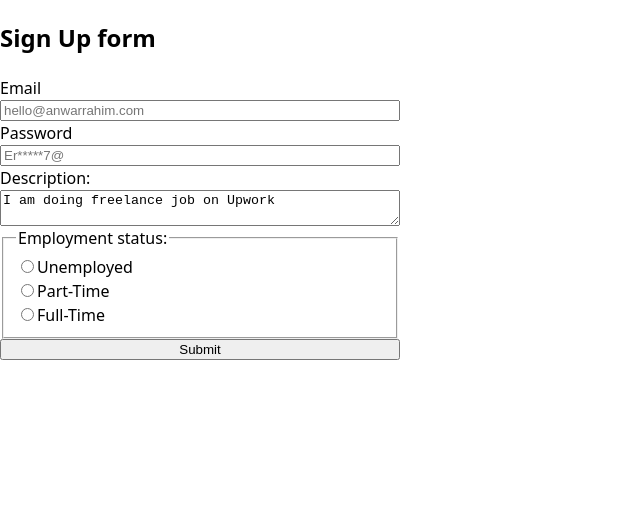
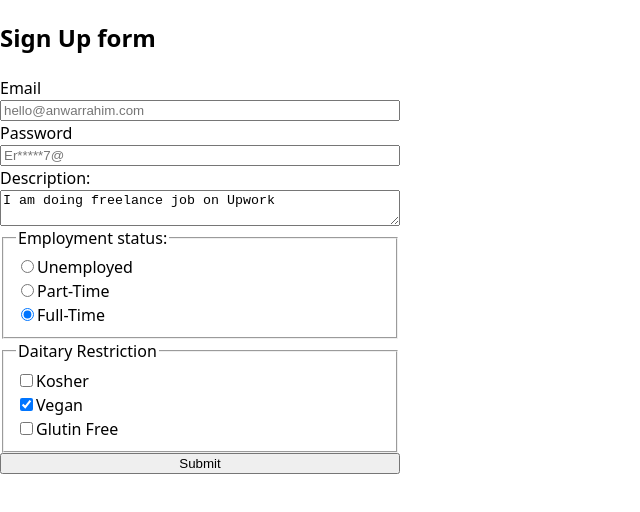
Before and after one commit to anwarrahim/form-learning-project, a React (Vite) app: page / in a window 1280 px wide. Shown: the top 512 px of the page, without its empty margins (0-640 px from the left). Built offline with nearby package versions, Linux system fonts and the light colour scheme.

Commit message:
Add dietary restriction checkboxes to sign-up form and log selected values

```diff
--- a/src/components/Form.jsx
+++ b/src/components/Form.jsx
@@ -9,7 +9,8 @@ function signUp(formData){
     const password = formData.get("password")
     const descriptionJob = formData.get("description")
     const employmentStatus = formData.get("employment-status")
-    console.log(employmentStatus)
+    const daitaryRestriction = formData.getAll("daitary-restriction")
+    console.log(daitaryRestriction)
 
 }
 
@@ -36,8 +37,23 @@ function signUp(formData){
                    Part-Time
                 </label>
                 <label >
-                    <input type="radio" name="employment-status" value="Full-Time" />
+                    <input type="radio" name="employment-status" value="Full-Time" defaultChecked={true} />
                     Full-Time
+                </label>
+            </fieldset>
+            <fieldset>
+                <legend>Daitary Restriction</legend>
+                <label >
+                    <input type="checkbox" name="daitary-restriction" value="Kosher" />
+                    Kosher
+                </label>
+                <label >
+                    <input defaultChecked={true} type="checkbox" name="daitary-restriction" value="Vegan" />
+                    Vegan
+                </label>
+                <label >
+                    <input type="checkbox" name="daitary-restriction" value="Glutin Free"/>
+                    Glutin Free
                 </label>
             </fieldset>
 
```
